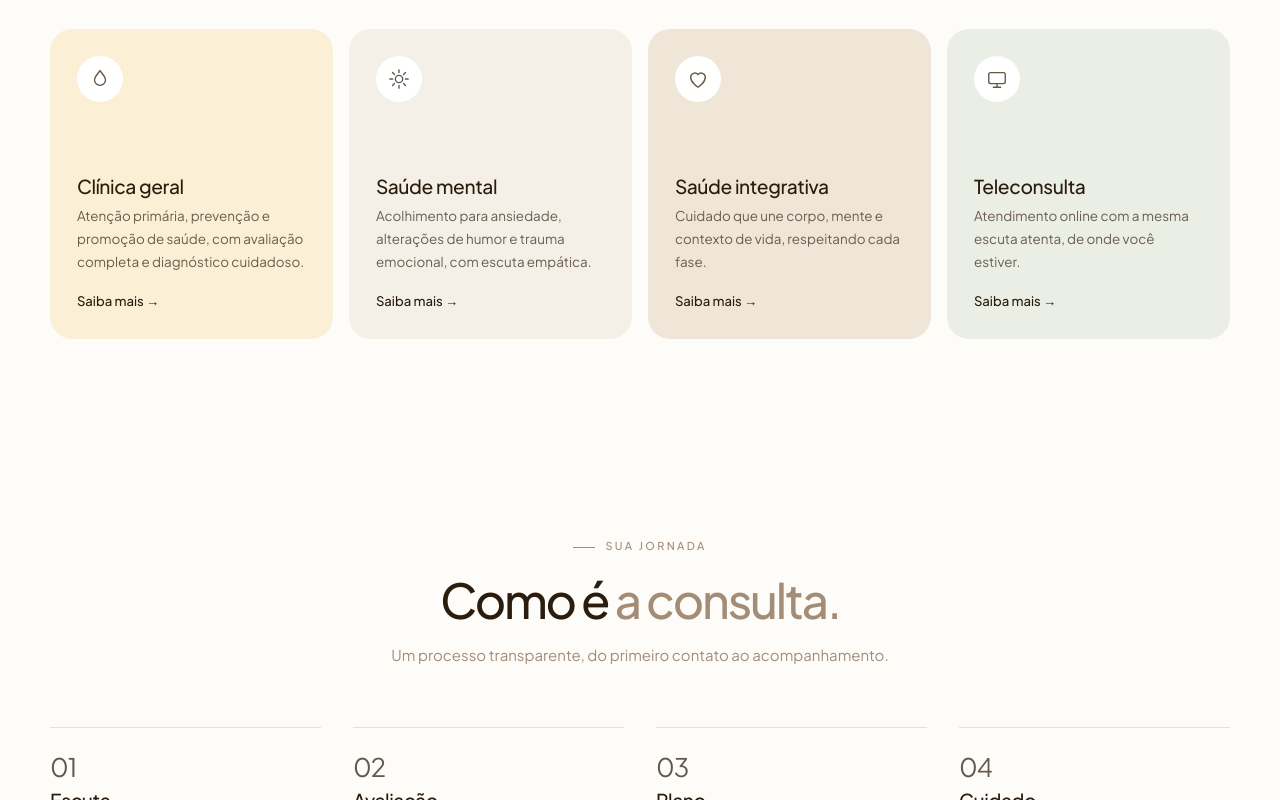
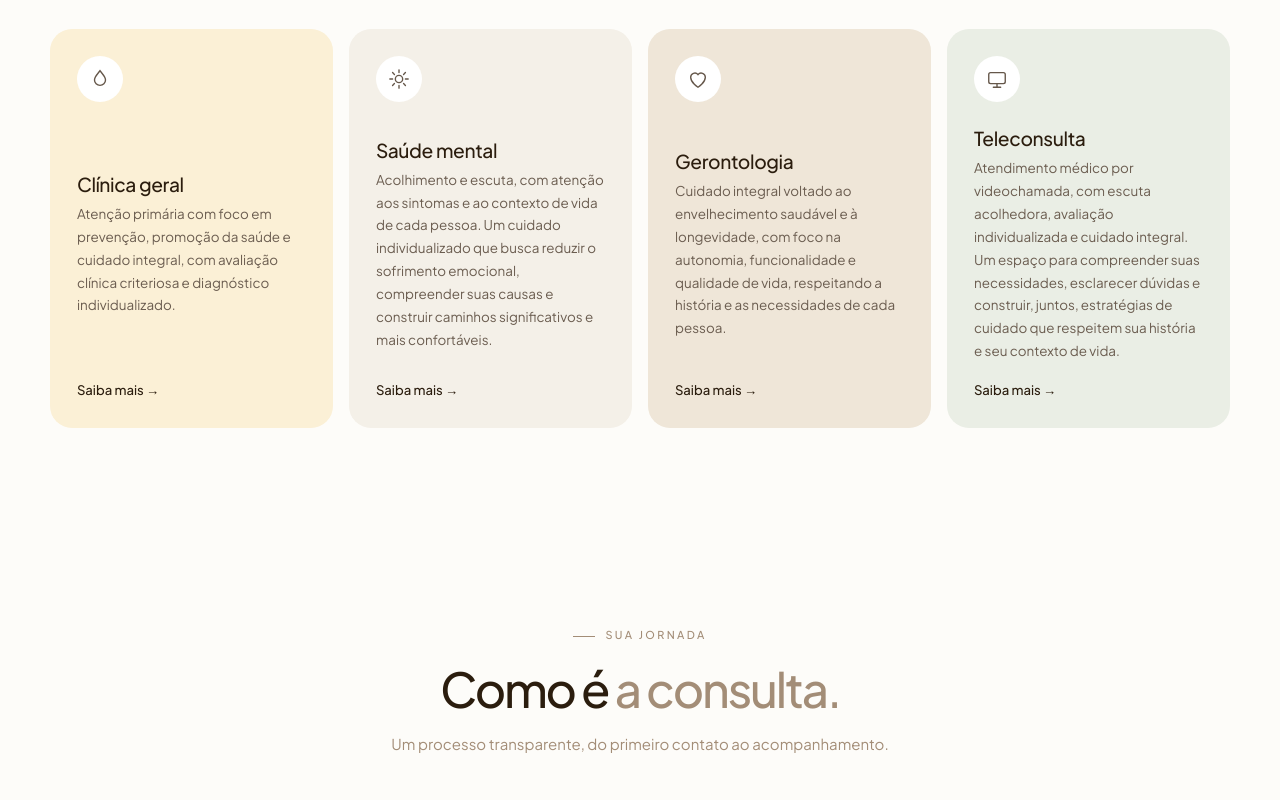
Before and after one commit to samiracsp/dra.lidiadibella, a plain HTML site: page index.html in a window 1280 px wide. Shown: the part 2000-2800 px from the top of the page. Drawn offline with Linux system fonts and the light colour scheme.

Commit message:
Atualiza áreas de atuação, textos dos cards e contato
- Substitui "Saúde integrativa" por "Gerontologia" nos cards e no formulário
- Reescreve descrições de Clínica geral, Saúde mental e Teleconsulta
- Remove selo "Ética e excelência" da seção inicial
- Ajusta alinhamento interno dos cards no CSS
- Atualiza localidades do contato no rodapé

Co-Authored-By: Claude Opus 5.5 <noreply@anthropic.com>

```diff
--- a/index.html
+++ b/index.html
@@ -78,10 +78,6 @@
             <img src="img/dra-lidia.png" alt="Dra. Lídia Di Bella" style="object-position:50% 25%">
           </div>
         </div>
-        <div class="badge">
-          <i>✦</i>
-          <div><b>Ética e excelência</b><span>em cada atendimento</span></div>
-        </div>
       </div>
     </div>
   </div>
@@ -127,25 +123,25 @@
         <article class="card reveal">
           <div class="ico"><svg viewBox="0 0 24 24" fill="none" stroke="currentColor" stroke-width="1.5" stroke-linecap="round"><path d="M12 3c3 4 6 6.5 6 10a6 6 0 0 1-12 0c0-3.500 3-6 6-10Z"/></svg></div>
           <h3>Clínica geral</h3>
-          <p>Atenção primária, prevenção e promoção de saúde, com avaliação completa e diagnóstico cuidadoso.</p>
+          <p>Atenção primária com foco em prevenção, promoção da saúde e cuidado integral, com avaliação clínica criteriosa e diagnóstico individualizado.</p>
           <a href="#agendar">Saiba mais →</a>
         </article>
         <article class="card reveal">
           <div class="ico"><svg viewBox="0 0 24 24" fill="none" stroke="currentColor" stroke-width="1.5" stroke-linecap="round"><circle cx="12" cy="12" r="4"/><path d="M12 2v3M12 19v3M2 12h3M19 12h3M5 5l2 2M17 17l2 2M19 5l-2 2M7 17l-2 2"/></svg></div>
           <h3>Saúde mental</h3>
-          <p>Acolhimento para ansiedade, alterações de humor e trauma emocional, com escuta empática.</p>
+          <p>Acolhimento e escuta, com atenção aos sintomas e ao contexto de vida de cada pessoa. Um cuidado individualizado que busca reduzir o sofrimento emocional, compreender suas causas e construir caminhos significativos e mais confortáveis.</p>
           <a href="#agendar">Saiba mais →</a>
         </article>
         <article class="card reveal">
           <div class="ico"><svg viewBox="0 0 24 24" fill="none" stroke="currentColor" stroke-width="1.5" stroke-linecap="round"><path d="M12 21s-8-5-8-11a4.500 4.500 0 0 1 8-2.800A4.500 4.500 0 0 1 20 10c0 6-8 11-8 11Z"/></svg></div>
-          <h3>Saúde integrativa</h3>
-          <p>Cuidado que une corpo, mente e contexto de vida, respeitando cada fase.</p>
+          <h3>Gerontologia</h3>
+          <p>Cuidado integral voltado ao envelhecimento saudável e à longevidade, com foco na autonomia, funcionalidade e qualidade de vida, respeitando a história e as necessidades de cada pessoa.</p>
           <a href="#agendar">Saiba mais →</a>
         </article>
         <article class="card reveal">
           <div class="ico"><svg viewBox="0 0 24 24" fill="none" stroke="currentColor" stroke-width="1.5" stroke-linecap="round" stroke-linejoin="round"><rect x="3" y="5" width="18" height="12" rx="2"/><path d="M8 21h8M12 17v4"/></svg></div>
           <h3>Teleconsulta</h3>
-          <p>Atendimento online com a mesma escuta atenta, de onde você estiver.</p>
+          <p>Atendimento médico por videochamada, com escuta acolhedora, avaliação individualizada e cuidado integral. Um espaço para compreender suas necessidades, esclarecer dúvidas e construir, juntos, estratégias de cuidado que respeitem sua história e seu contexto de vida.</p>
           <a href="#agendar">Saiba mais →</a>
         </article>
       </div>
@@ -205,7 +201,7 @@
           <select name="interesse">
             <option>Consulta clínica geral</option>
             <option>Saúde mental</option>
-            <option>Saúde integrativa</option>
+            <option>Gerontologia</option>
             <option>Teleconsulta</option>
           </select>
         </label>
@@ -225,7 +221,7 @@
         <p class="tag">Cuidar com verdade, tratar com afeto.</p>
       </div>
       <div><h4>Navegação</h4><ul><li><a href="#sobre">Sobre</a></li><li><a href="#tratamentos">Tratamentos</a></li><li><a href="#agendar">Agendar</a></li></ul></div>
-      <div><h4>Contato</h4><ul><li><a href="https://wa.me/553197441387" target="_blank" rel="noopener">WhatsApp +55 31 9744-1387</a></li><li>Imperial Clínica</li><li>Bom Sucesso / MG</li></ul></div>
+      <div><h4>Contato</h4><ul><li><a href="https://wa.me/553197441387" target="_blank" rel="noopener">WhatsApp +55 31 9744-1387</a></li><li>Belo Horizonte / MG</li><li>Bom Sucesso / MG</li></ul></div>
     </div>
     <div class="bottom"><span>© 2026 Dra. Lídia Di Bella. Todos os direitos reservados.</span><span>CRM-MG 114678</span></div>
   </div>
--- a/styles.css
+++ b/styles.css
@@ -285,11 +285,11 @@ body { background: var(--bg); font-family: var(--sans2); font-size: 15px; color:
   .card:nth-child(3) { background: #efe6d8; }
   .card:nth-child(4) { background: #eaeee5; }
   .card:hover { border-color: transparent; }
-  .card .ico { background: #fff; color: var(--madeira); margin: 0 0 auto; width: 46px; height: 46px; }
+  .card .ico { background: #fff; color: var(--madeira); margin: 0 0 26px; width: 46px; height: 46px; }
   .card .ico svg { width: 22px; height: 22px; }
-  .card h3 { margin: 26px 0 8px; }
+  .card h3 { margin: auto 0 8px; }
   .card p { font-size: .84rem; }
-  .card a { margin-top: 16px; letter-spacing: 0; text-transform: none; font-size: .82rem; color: var(--ink); }
+  .card a { margin-top: auto; padding-top: 16px; align-self: flex-start;letter-spacing: 0; text-transform: none; font-size: .82rem; color: var(--ink); }
 
   .steps { background: none; color: #6b5d50; }
   .steps h2, .steps h3 { color: var(--ink); }
```
